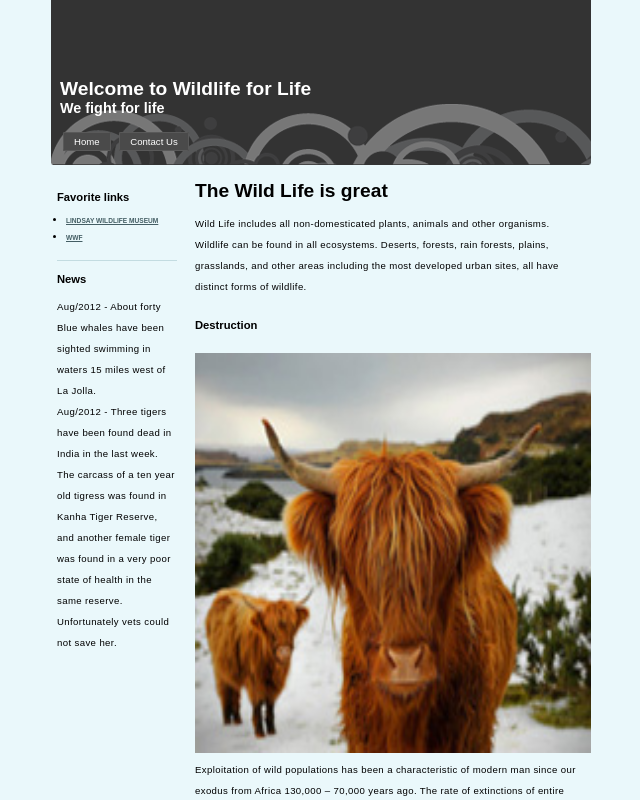
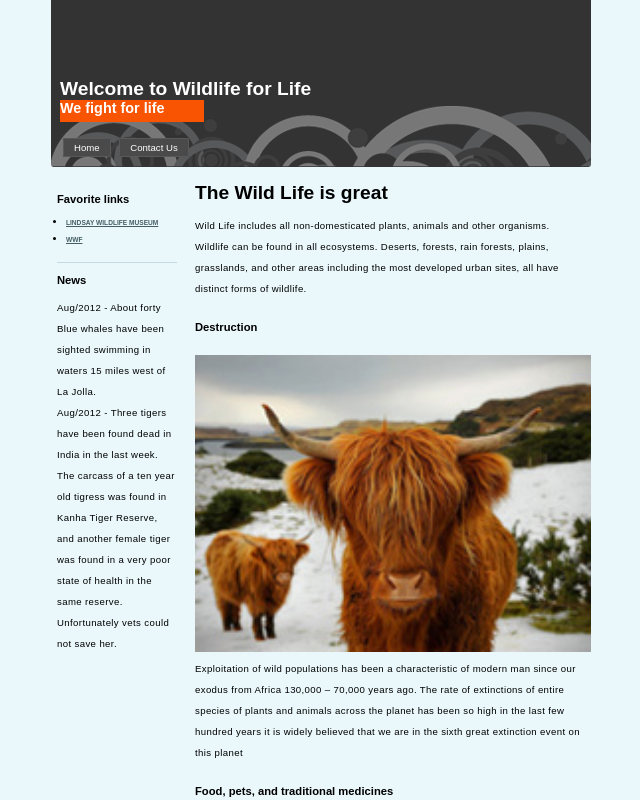
Before and after one commit to DaisyDzeV/DaisyDzeV.github.io, a plain HTML site: page index.html in a window 1280 px wide. Shown: the top 800 px of the page, without its empty margins (319-959 px from the left). Drawn offline with Linux system fonts and the light colour scheme.

Commit message:
Update style.css

```diff
--- a/style.css
+++ b/style.css
@@ -102,7 +102,7 @@ div#header{
 	}
 	.yak{
 		width: 100%;
-		height: 400px;
+		height: auto;
   		background-image: url('img1.jpg');
   		background-repeat: no-repeat;
   		background-size: contain;
@@ -211,6 +211,18 @@ div#header{
 		padding:8.125em 0.9375em 0.9375em;
 		width:54.375em;
 }
+h2 {
+  width: 10em;
+  height: 1.5em;
+  background-color: #333;
+  animation-name: h2;
+  animation-duration: 6s;
+}
+
+@keyframes h2 {
+  from {background-color: #333;}
+  to {background-color: #FB5500;}
+}
 /* nav styles */
 
 	ul.navigation {
```
